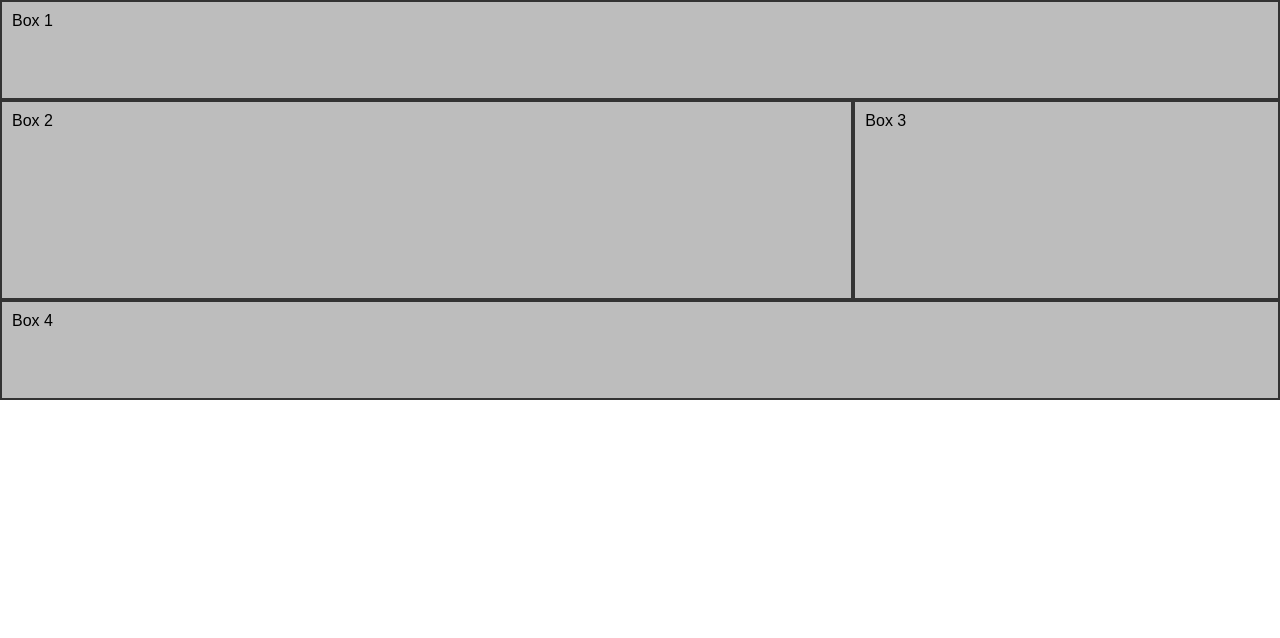
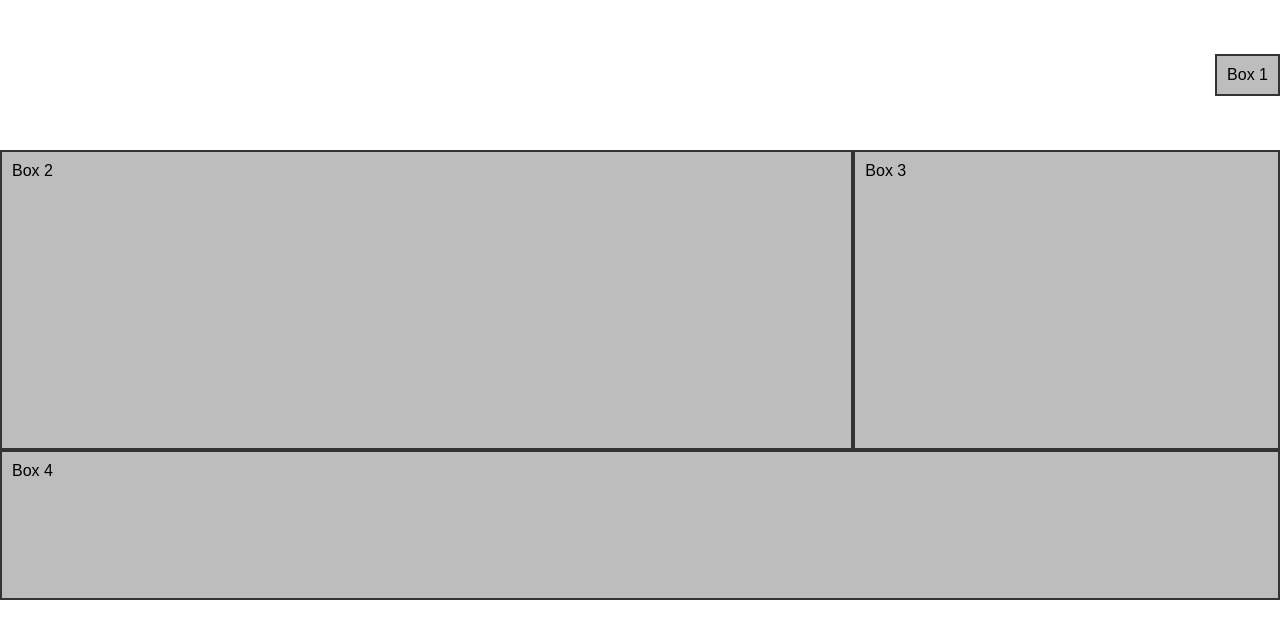
Before and after one commit to brunalmucelli/Layout-Grid, a plain HTML site: page index.html in a window 1280 px wide. Drawn offline with Linux system fonts and the light colour scheme.

Commit message:
Utilização de align e justify

```diff
--- a/style.css
+++ b/style.css
@@ -13,16 +13,21 @@
 .container {
     display: grid;
     grid-template-columns: repeat(3, 1fr);
-    grid-auto-rows: 100px;
+    grid-auto-rows: 150px;
     grid-template-areas:
     "box-1 box-1 box-1"
     "box-2 box-2 box-3"
     "box-2 box-2 box-3"
     "box-4 box-4 box-4";
+
+    align-items: stretch; /*vertical*/
+    justify-items: stretch /* horizontal*/
 }
 
 .box-1{
     grid-area: box-1;
+    align-self: center;
+    justify-self: end;
 }
 
 .box-2{
```
